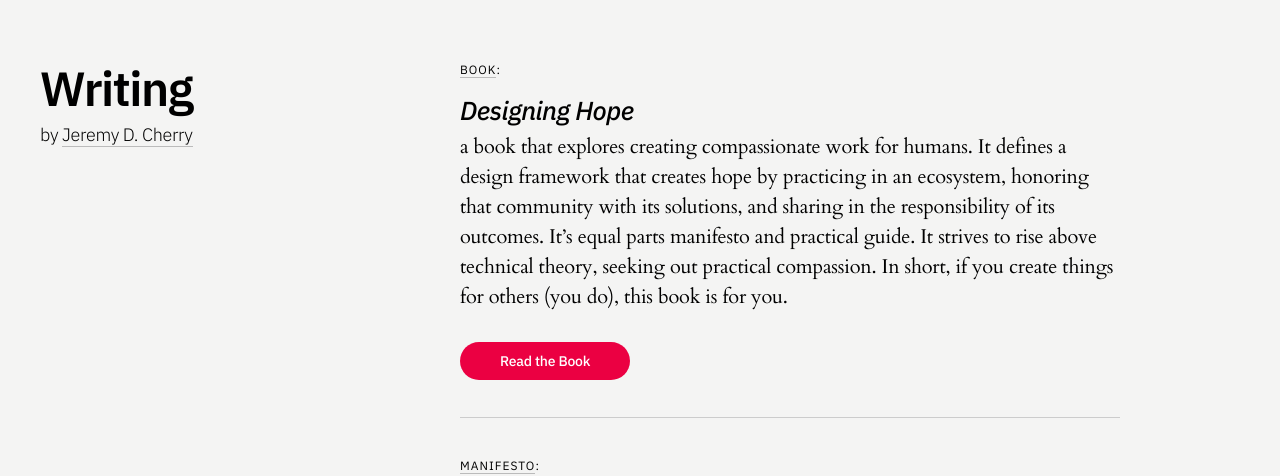
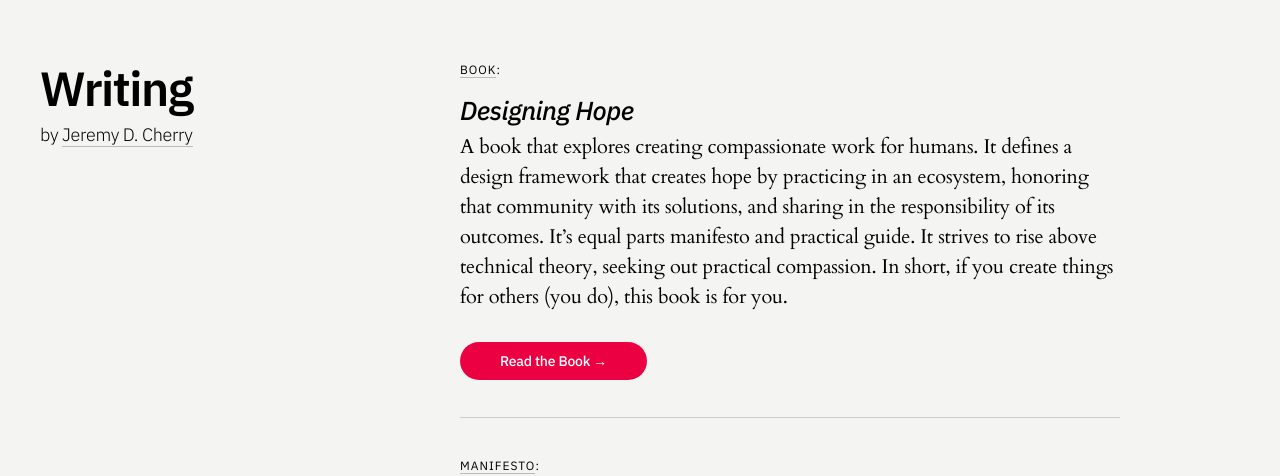
Before and after one commit to jeremydcherry/jeremydcherry.github.io, a Jekyll site: the page built from content/writing.md, in a window 1280 px wide. Shown: the top 476 px of the page. Built offline with Jekyll 4.4.1, drawn with Linux system fonts in a browser that asks for light colours.

Commit message:
Updated several pages

```diff
--- a/content/writing.md
+++ b/content/writing.md
@@ -9,9 +9,9 @@
 
 ## _Designing Hope_
 
-a book that explores creating compassionate work for humans. It defines a design framework that creates hope by practicing in an ecosystem, honoring that community with its solutions, and sharing in the responsibility of its outcomes. It’s equal parts manifesto and practical guide. It strives to rise above technical theory, seeking out practical compassion. In short, if you create things for others (you do), this book is for you.
+A book that explores creating compassionate work for humans. It defines a design framework that creates hope by practicing in an ecosystem, honoring that community with its solutions, and sharing in the responsibility of its outcomes. It’s equal parts manifesto and practical guide. It strives to rise above technical theory, seeking out practical compassion. In short, if you create things for others (you do), this book is for you.
 
-<a href="https://hopeful.design" class="btn">Read the Book</a>
+<a href="https://hopeful.design" class="btn">Read the Book →</a>
 
 ---
 
```
Also changed, not shown: index.md (+1 -1 lines).
